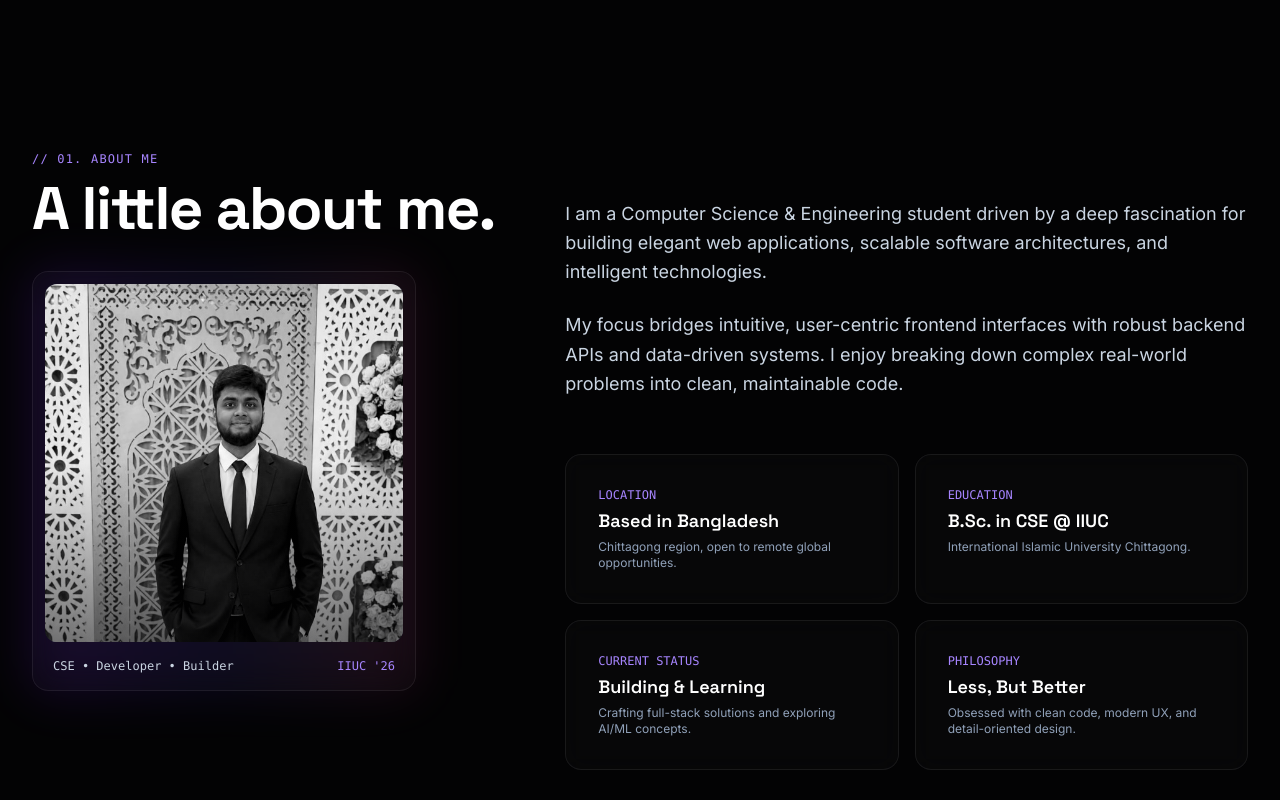
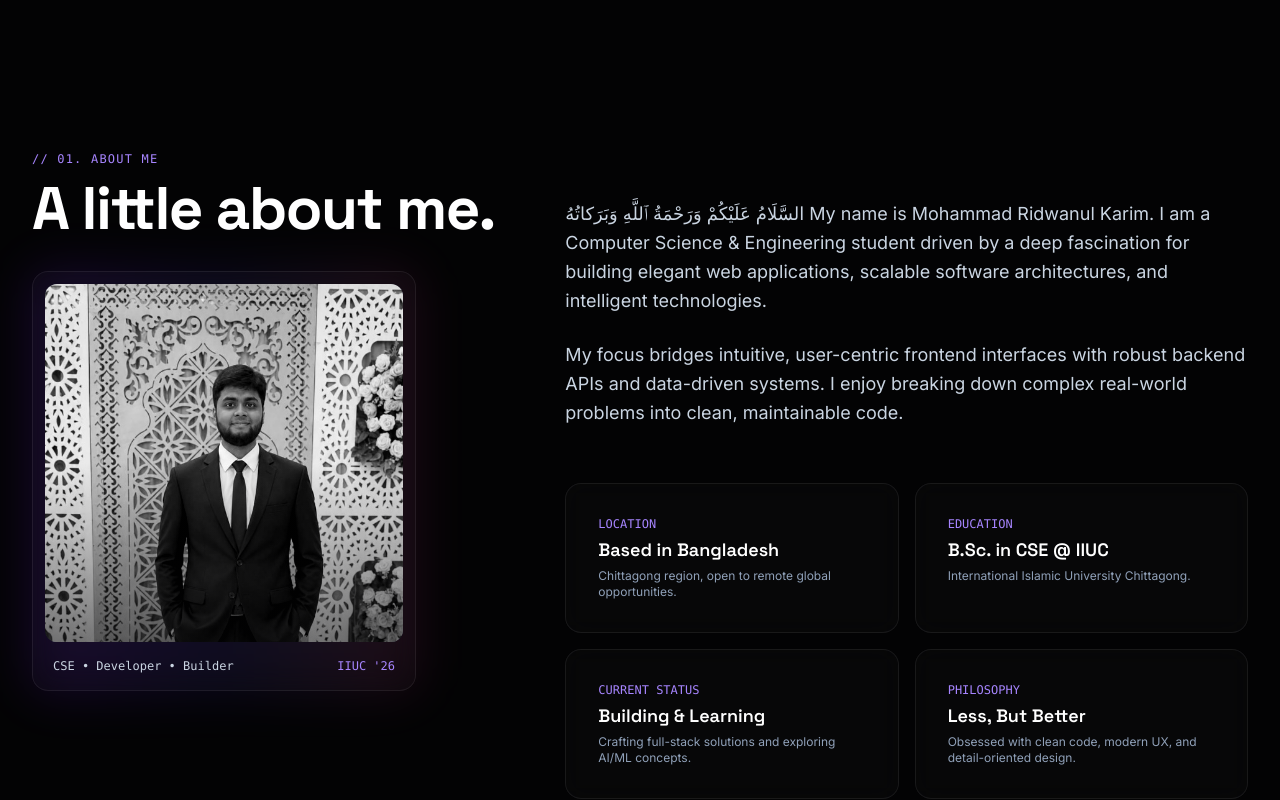
Before and after one commit to Ridwanulkarim/portfolio, a React (Vite) app: page / in a window 1280 px wide. Shown: the part 1135-1935 px from the top of the page. Built offline with nearby package versions, Linux system fonts and the light colour scheme.

Commit message:
Update About me bio text to include Assalamu Alaikum greeting

```diff
--- a/src/data/portfolioData.js
+++ b/src/data/portfolioData.js
@@ -29,7 +29,7 @@ export const personalData = {
   status: "Available for opportunities",
   bioHeadline: "A little about me.",
   bioParagraphs: [
-    "I am a Computer Science & Engineering student driven by a deep fascination for building elegant web applications, scalable software architectures, and intelligent technologies.",
+    "السَّلَامُ عَلَيْكُمْ وَرَحْمَةُ ٱللَّهِ وَبَرَكاتُهُ  My name is Mohammad Ridwanul Karim. I am a Computer Science & Engineering student driven by a deep fascination for building elegant web applications, scalable software architectures, and intelligent technologies.",
     "My focus bridges intuitive, user-centric frontend interfaces with robust backend APIs and data-driven systems. I enjoy breaking down complex real-world problems into clean, maintainable code."
   ],
   heroTagline: "I build digital experiences that are simple, useful & scalable.",
```
